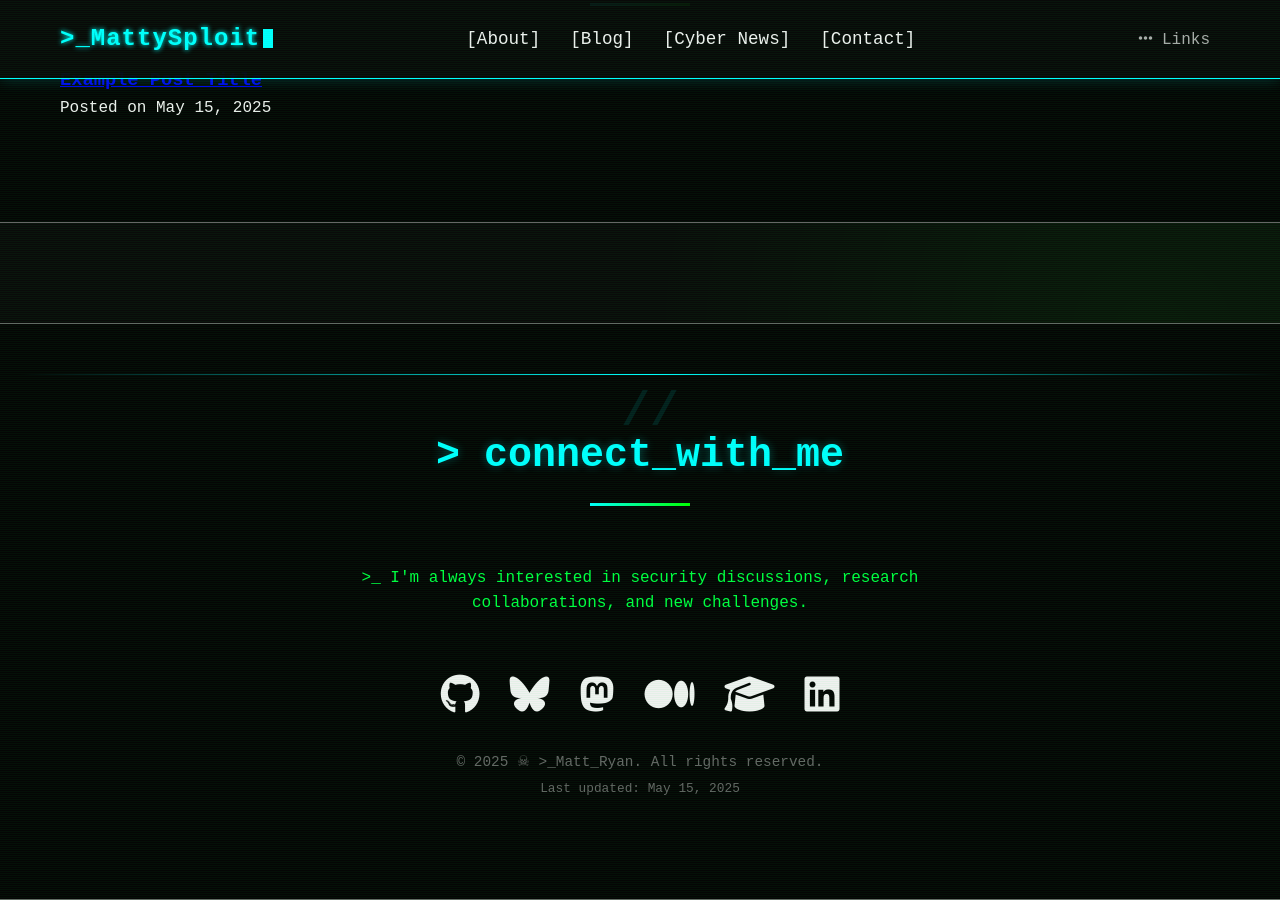
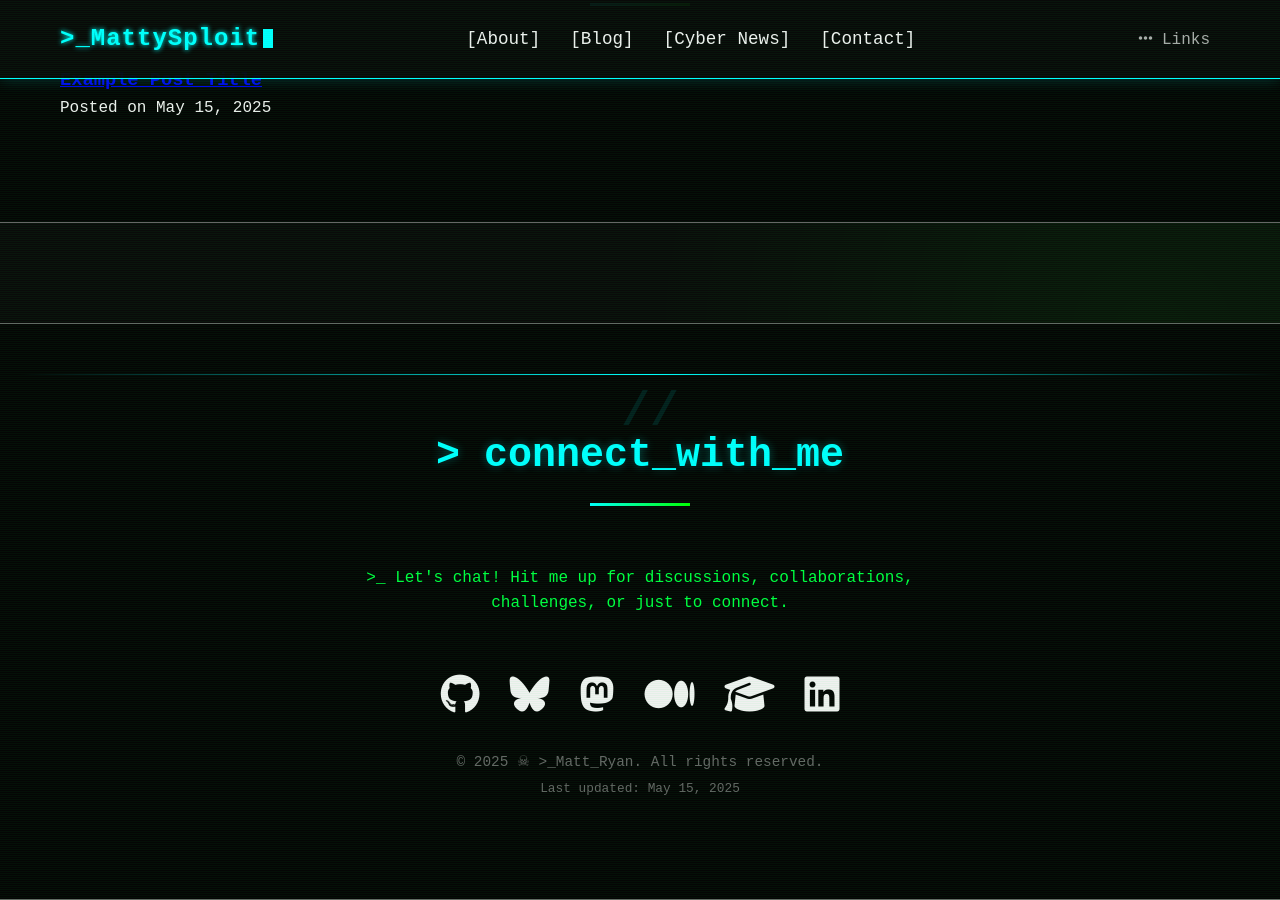
Before and after one commit to CTI-Buddy/cti-buddy.github.io, a Jekyll site: the page built from index.html, in a window 1280 px wide and 900 px high, scrolled down 1922 px. Built offline with Jekyll 4.4.1, drawn with Linux system fonts in a browser that asks for light colours.

Commit message:
Update footer.html

```diff
--- a/_includes/footer.html
+++ b/_includes/footer.html
@@ -2,7 +2,7 @@
   <div class="container">
     <h2 class="section-title">&gt; connect_with_me</h2>
     <p style="text-align: center; max-width: 600px; margin: 0 auto 30px; color: var(--matrix-green);">
-      &gt;_ I'm always interested in security discussions, research collaborations, and new challenges.
+      &gt;_ Let's chat! Hit me up for discussions,  collaborations, challenges, or just to connect.
     </p>
     <div class="contact-links" style="text-align: center; margin-bottom: 20px;">
       <a href="https://github.com/cti-buddy" target="_blank" data-tooltip="GitHub"><i class="fab fa-github"></i></a>
```
